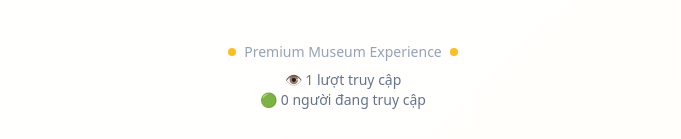
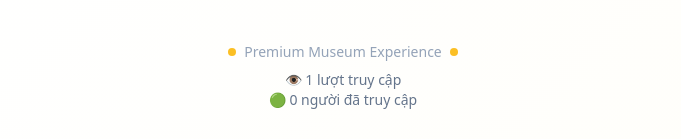
Before and after one commit to noctng/museum-audio-guide-v1-1.vercel, a React (Vite) app: page / in a window 1280 px wide. Shown: the part 1131-1270 px from the top of the page, without its empty margins (297-978 px from the left). Built offline with nearby package versions, Linux system fonts and the light colour scheme; no server answers; the database is empty; the HTML template or start-up script is replaced by a standard one.

Commit message:
Update LanguageSelector.jsx

```diff
--- a/src/components/LanguageSelector.jsx
+++ b/src/components/LanguageSelector.jsx
@@ -161,7 +161,7 @@ export default function LanguageSelector({ onLanguageSelect }) {
           {/* ✅ Hiển thị lượt truy cập và người đang online */}
           <div className="mt-2 text-slate-500">
             👁️ {visits !== null ? visits.toLocaleString() : '...'} lượt truy cập <br />
-            🟢 {activeUsers} người đang truy cập
+            🟢 {activeUsers} người đã truy cập
           </div>
         </motion.div>
       </div>
```
